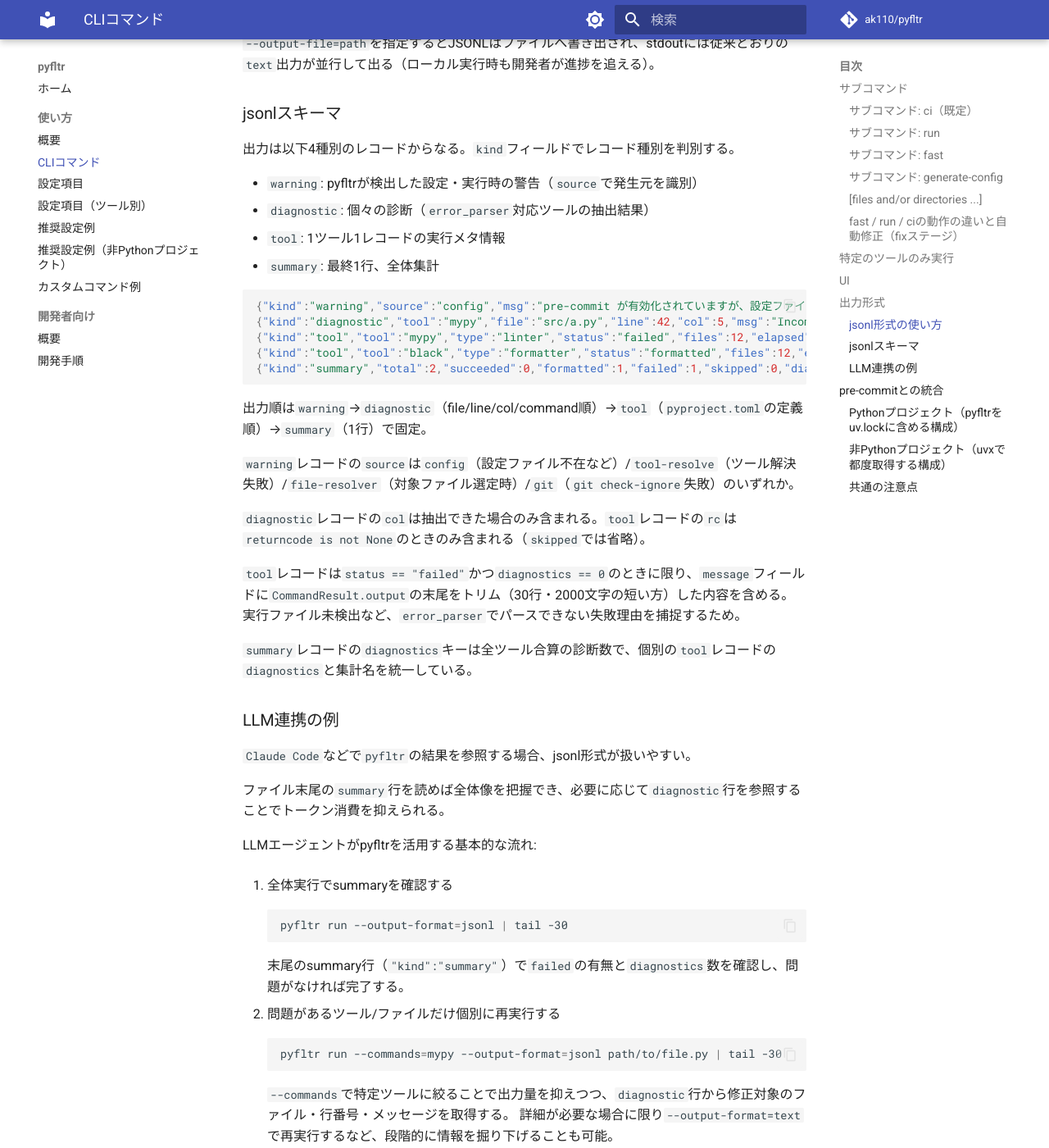
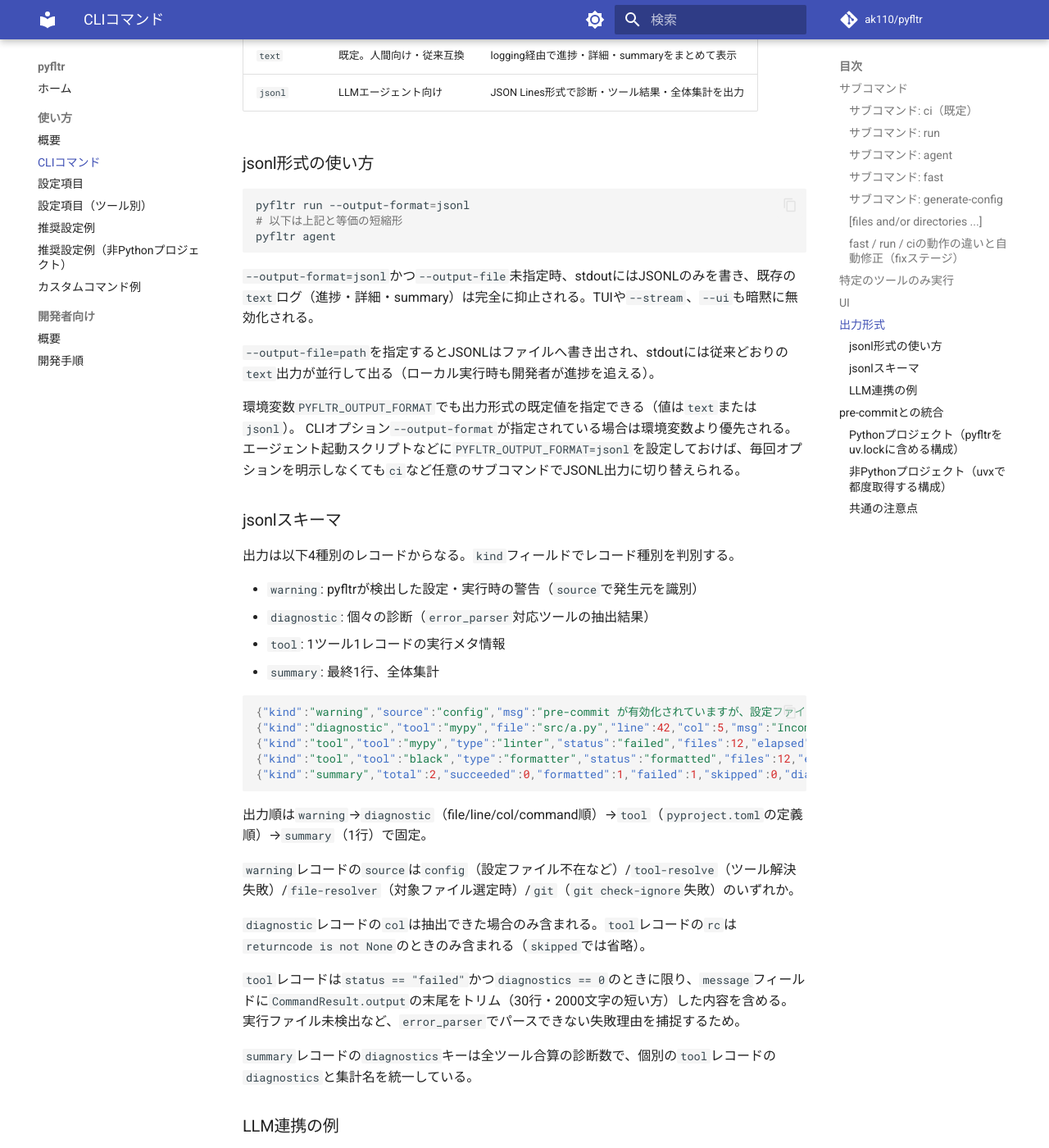
Before and after one commit to ak110/pyfltr, an MkDocs documentation site: the page built from docs/guide/usage.md, in a window 1280 px wide and 1400 px high, scrolled down 4359 px. Shown: the whole window at 82% size. Built offline with MkDocs 1.6.1 and Material for MkDocs 9.7.7, drawn with Linux system fonts in a browser that asks for light colours; comment, search, counter and statistics services are not loaded; some of the changed text lies outside the part shown.

Commit message:
feat: LLMエージェント向け`agent`サブコマンドと`PYFLTR_OUTPUT_FORMAT`環境変数を追加
`pyfltr agent` は `run --output-format=jsonl` 相当のエイリアス。
環境変数 `PYFLTR_OUTPUT_FORMAT` でも出力形式の既定値を切り替えられる。
ドキュメントとSKILL/CLAUDE.mdの `--output-format=jsonl` 例を短縮形へ揃える。

````diff
--- a/docs/guide/usage.md
+++ b/docs/guide/usage.md
@@ -31,6 +31,17 @@
 全チェック実行。
 Formattersによるファイル変更があってもLinters/Testersでのエラー無しなら終了コードは0になる。
 ローカルでの全チェック実行に適する。
+
+### サブコマンド: agent
+
+```shell
+pyfltr agent [files and/or directories ...]
+```
+
+`run`と同じ動作をLLMエージェント向けJSONL出力（`--output-format=jsonl`）で実行するエイリアス。
+`pyfltr run --output-format=jsonl`と等価で、Claude Codeなどのエージェントから呼び出す際に短く書ける。
+
+出力形式の詳細は[jsonl形式の使い方](#jsonl形式の使い方)を参照。
 
 ### サブコマンド: fast
 
@@ -72,17 +83,18 @@
 
 ### `fast` / `run` / `ci`の動作の違いと自動修正（fixステージ）
 
-3サブコマンドの主な違いを以下に示す（軽い順）。
+各サブコマンドの主な違いを以下に示す（軽い順）。
 
-| 項目 | `fast` | `run` | `ci` |
-| --- | --- | --- | --- |
-| 対象コマンド | `{command}-fast = true`のツールのみ | 有効な全ツール | 有効な全ツール |
-| fixステージ（自動修正） | 有効 | 有効 | 無効 |
-| Formatterによる変更時の終了コード | `0`（成功扱い） | `0`（成功扱い） | `1`（失敗扱い） |
-| Linters / Testersのエラー時の終了コード | `1` | `1` | `1` |
-| 主な用途 | pre-commitフックなどの軽量チェック | ローカルでの全チェック実行 | CI・コミット前チェック |
+| 項目 | `fast` | `run` | `agent` | `ci` |
+| --- | --- | --- | --- | --- |
+| 対象コマンド | `{command}-fast = true`のツールのみ | 有効な全ツール | 有効な全ツール | 有効な全ツール |
+| fixステージ（自動修正） | 有効 | 有効 | 有効 | 無効 |
+| Formatterによる変更時の終了コード | `0`（成功扱い） | `0`（成功扱い） | `0`（成功扱い） | `1`（失敗扱い） |
+| Linters / Testersのエラー時の終了コード | `1` | `1` | `1` | `1` |
+| 既定の出力形式 | `text` | `text` | `jsonl` | `text` |
+| 主な用途 | pre-commitフックなどの軽量チェック | ローカルでの全チェック実行 | LLMエージェントからの呼び出し | CI・コミット前チェック |
 
-`fast` / `run` サブコマンドは、formatter段の前にfixステージを内蔵する。
+`fast` / `run` / `agent` サブコマンドは、formatter段の前にfixステージを内蔵する。
 
 fixステージでは`{command}-fix-args`が定義された有効なlinterを`--fix`付きで順次実行する。
 対象ツールは`ruff-check` / `textlint` / `markdownlint` / `eslint` / `biome` / `cargo-clippy`など。
@@ -150,11 +162,17 @@
 
 ```shell
 pyfltr run --output-format=jsonl
+# 以下は上記と等価の短縮形
+pyfltr agent
 ```
 
 `--output-format=jsonl`かつ`--output-file`未指定時、stdoutにはJSONLのみを書き、既存の`text`ログ（進捗・詳細・summary）は完全に抑止される。TUIや`--stream`、`--ui`も暗黙に無効化される。
 
 `--output-file=path`を指定するとJSONLはファイルへ書き出され、stdoutには従来どおりの`text`出力が並行して出る（ローカル実行時も開発者が進捗を追える）。
+
+環境変数`PYFLTR_OUTPUT_FORMAT`でも出力形式の既定値を指定できる（値は`text`または`jsonl`）。
+CLIオプション`--output-format`が指定されている場合は環境変数より優先される。
+エージェント起動スクリプトなどに`PYFLTR_OUTPUT_FORMAT=jsonl`を設定しておけば、毎回オプションを明示しなくても`ci`など任意のサブコマンドでJSONL出力に切り替えられる。
 
 ### jsonlスキーマ
 
@@ -194,7 +212,7 @@
 1. 全体実行でsummaryを確認する
 
     ```shell
-    pyfltr run --output-format=jsonl | tail -30
+    pyfltr agent | tail -30
     ```
 
     末尾のsummary行（`"kind":"summary"`）で`failed`の有無と`diagnostics`数を確認し、問題がなければ完了する。
@@ -202,7 +220,7 @@
 2. 問題があるツール/ファイルだけ個別に再実行する
 
     ```shell
-    pyfltr run --commands=mypy --output-format=jsonl path/to/file.py | tail -30
+    pyfltr agent --commands=mypy path/to/file.py | tail -30
     ```
 
     `--commands`で特定ツールに絞ることで出力量を抑えつつ、`diagnostic`行から修正対象のファイル・行番号・メッセージを取得する。
--- a/mkdocs.yml
+++ b/mkdocs.yml
@@ -79,8 +79,11 @@
         `--output-file`未指定時はstdoutへJSONLのみを書き、進捗ログやTUIは無音化される。指定時はファイルへJSONLを書き、stdoutには従来どおりのテキスト出力を並行出力する（ローカル実行で進捗を追える）。
 
         ```shell
-        pyfltr run --output-format=jsonl | tail -30
+        pyfltr agent | tail -30
         ```
+
+        `pyfltr agent`は`pyfltr run --output-format=jsonl`と等価のエイリアス。
+        環境変数`PYFLTR_OUTPUT_FORMAT=jsonl`でも出力形式を既定で切り替えられる。
 
       sections:
         ホーム:
````
Also changed, not shown: .claude/skills/pyfltr-add-tool/SKILL.md (+3 -3 lines), CLAUDE.md (+2 -2 lines), 3 other files.
